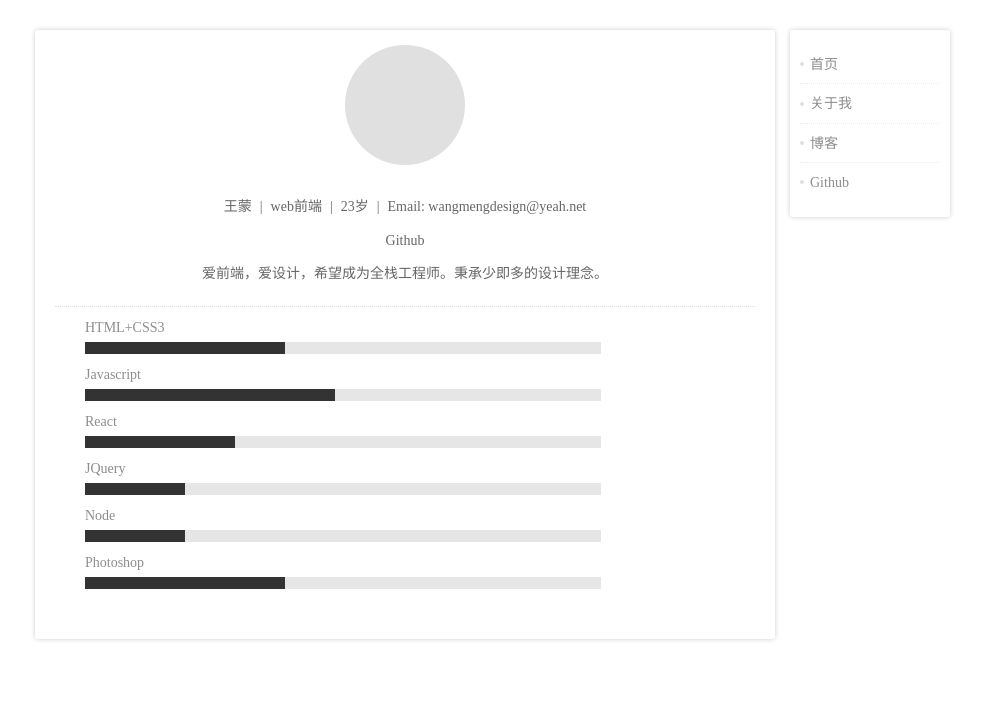
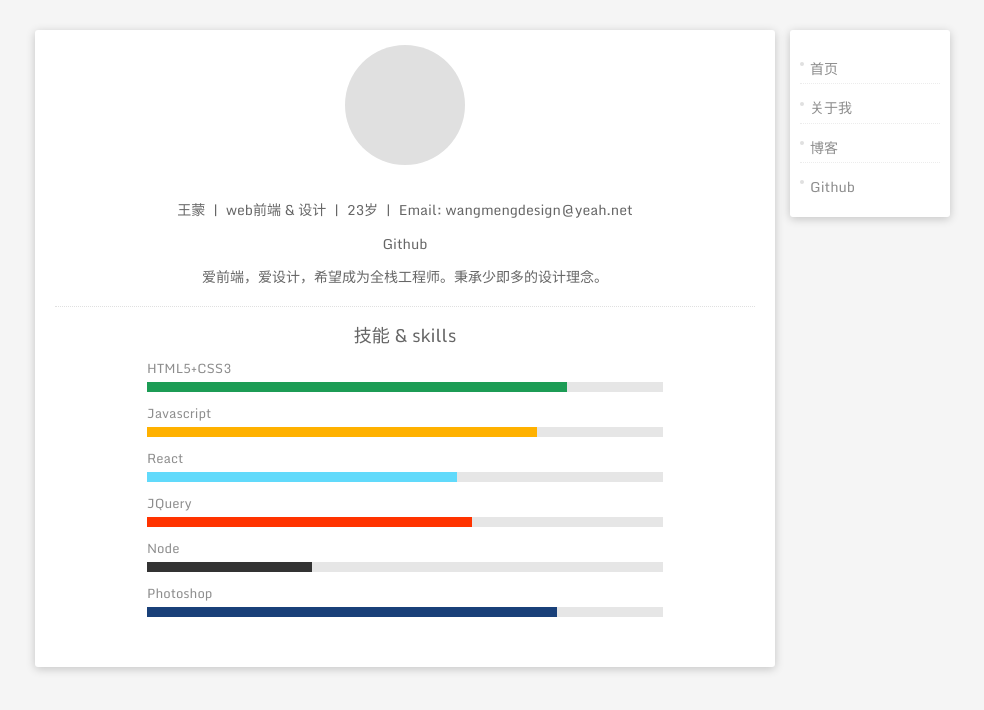
Before and after one commit to MountainWindGit/NewBlog, a React (Create React App) app: page /about in a window 1280 px wide. Shown: the top 710 px of the page, without its empty margins (105-1089 px from the left). Built offline with nearby package versions, Linux system fonts and the light colour scheme.

Commit message:
个人主页

```diff
--- a/src/about/intro.js
+++ b/src/about/intro.js
@@ -9,7 +9,7 @@ const HeadPor = () => (
 //个人简介
 const Info = () => (
     <div className="info-me">
-        <p className="info-title"><span>王蒙</span>|<span>web前端</span>|<span>23岁</span>|<span>Email: wangmengdesign@yeah.net</span></p>
+        <p className="info-title"><span>王蒙</span>|<span>web前端 & 设计</span>|<span>23岁</span>|<span>Email: wangmengdesign@yeah.net</span></p>
         <p className="info-link">Github</p>
         <p className="info-intro">爱前端，爱设计，希望成为全栈工程师。秉承少即多的设计理念。</p>
     </div>
@@ -17,50 +17,53 @@ const Info = () => (
 
 //个人技能
 const Skills = () => (
+    <div className="skill-show">
+        <h3 className="caption">技能 & skills</h3>
         <ul className="skills">
             <li className="html">
                 <Motion defaultStyle={{width:0}}
-                style={{width: spring(200)}}
+                    style={{width: spring(420)}}
                 >
                     {value => <p className="html-anima" style={{width: value.width}}></p>}
                 </Motion>
             </li>
             <li className="javascript">
                 <Motion defaultStyle={{width:0}}
-                style={{width: spring(250)}}
+                    style={{width: spring(390)}}
                 >
                     {value => <p className="javascript-anima" style={{width: value.width}}></p>}
                 </Motion>
             </li>
             <li className="react">
                 <Motion defaultStyle={{width:0}}
-                style={{width: spring(150)}}
+                    style={{width: spring(310)}}
                 >
                     {value => <p className="react-anima" style={{width: value.width}}></p>}
                 </Motion>
             </li>
             <li className="query">
                 <Motion defaultStyle={{width:0}}
-                style={{width: spring(100)}}
+                    style={{width: spring(325)}}
                 >
                     {value => <p className="query-anima" style={{width: value.width}}></p>}
                 </Motion>
             </li>
             <li className="node">
                 <Motion defaultStyle={{width:0}}
-                style={{width: spring(100)}}
+                    style={{width: spring(165)}}
                 >
                     {value => <p className="node-anima" style={{width: value.width}}></p>}
                 </Motion>
             </li>
             <li className="photoshop">
                 <Motion defaultStyle={{width:0}}
-                style={{width: spring(200)}}
+                    style={{width: spring(410)}}
                 >
                     {value => <p className="photoshop-anima" style={{width: value.width}}></p>}
                 </Motion>
             </li>
         </ul>
+    </div>
 )
 
 export default () => (
--- a/src/about/style.css
+++ b/src/about/style.css
@@ -7,10 +7,11 @@
     float: left;
     width: 740px;
     margin-top: 30px;
-    box-shadow: 0 0 5px rgba(0,0,0,.2);
+    box-shadow: 0 2px 10px rgba(0,0,0,.2);
     padding: 15px 20px;
     border-radius: 3px;
     box-sizing: border-box;
+    background-color: #fff;
 }
 
 .container .head-por{
@@ -42,10 +43,11 @@
     right: 50%;
     width: 160px;
     margin-right: -415px;
-    box-shadow: 0 0 5px rgba(0,0,0,.2);
+    box-shadow: 0 2px 10px rgba(0,0,0,.2);
     border-radius: 3px;
     box-sizing: border-box;
     padding: 15px 10px;
+    background-color: #fff;
 }
 
 .menu-fixed li {
@@ -75,16 +77,23 @@
 .menu-fixed li a:hover{
     color: #333;
 }
-
+.skill-show .caption{
+    width: auto;
+    font-weight: normal;
+    font-size: 18px;
+    margin-top: 14px;
+    color: #666;
+    text-align: center;
+}
 .skills{
-    padding-left: 30px;
-    margin-top: 35px;
+    width: 516px;
+    margin: 35px auto 0 auto;
 }
 
 .skills li{
     position: relative;
     width: 516px;
-    height: 12px;
+    height: 10px;
     background-color: #e6e6e6;
     margin-bottom:35px;
 }
@@ -94,7 +103,24 @@
     top: 0;
     height: 100%;
     z-index: 9;
+}
+.skills li .html-anima{
+    background-color: #1c9c55;
+}
+.skills li .javascript-anima{
+    background-color: #ffb100;
+}
+.skills li .react-anima{
+    background-color: #61dafb;
+}
+.skills li .query-anima{
+    background-color: #f30;
+}
+.skills li .node-anima{
     background-color: #333;
+}
+.skills li .photoshop-anima{
+    background-color: #194079;
 }
 /*
 .skills .html-anima{
@@ -105,12 +131,12 @@
     position: absolute;
     top: -22px;
     left: 0;
-    font-size: 14px;
+    font-size: 13px;
     color:#8d8d8d;
 }
 
 .skills .html::after{
-    content: 'HTML+CSS3';
+    content: 'HTML5+CSS3';
 }
 .skills .javascript::after{
     content: 'Javascript';
--- a/src/home/index.css
+++ b/src/home/index.css
@@ -37,8 +37,8 @@
     height: 1px;
     top: 50%;
     left: 0;
-    /* margin-top: -1px; */
-    background-color: #333;
+    margin-top: 3px;
+    background-color: #636363;
     z-index: 10;
     -webkit-transition: width .3s ease;
        -moz-transition: width .3s ease;
--- a/src/index.css
+++ b/src/index.css
@@ -5,12 +5,18 @@ body,ul,ol,li,p,h1,h2,h3,h4,h5,h6,form,fieldset,table,td,img,div{margin:0;paddin
 
 ul,ol{list-style-type:none;}
 select,input,img,select{vertical-align:middle;}
-
+@font-face{
+    font-family: Monda;
+    src: url('../src/font/Monda.ttf');
+}
+a, p, h1, h2, h3, h4, h5, h6, p, span, div{font-family: 'Monda', 'Microsoft YaHei';}
 a{text-decoration:none;}
 a:link{color:#009;}
 a:visited{color:#800080;}
 a:hover,a:active,a:focus{color:#c00;text-decoration:none;}
-
+body{
+    background-color: #f5f5f5;
+}
 .clearfix:after{
     display: block;
     clear: both;
```
Also changed, not shown: src/font/Monda.ttf (added). Lines whose indentation alone changed are shown as unchanged.
